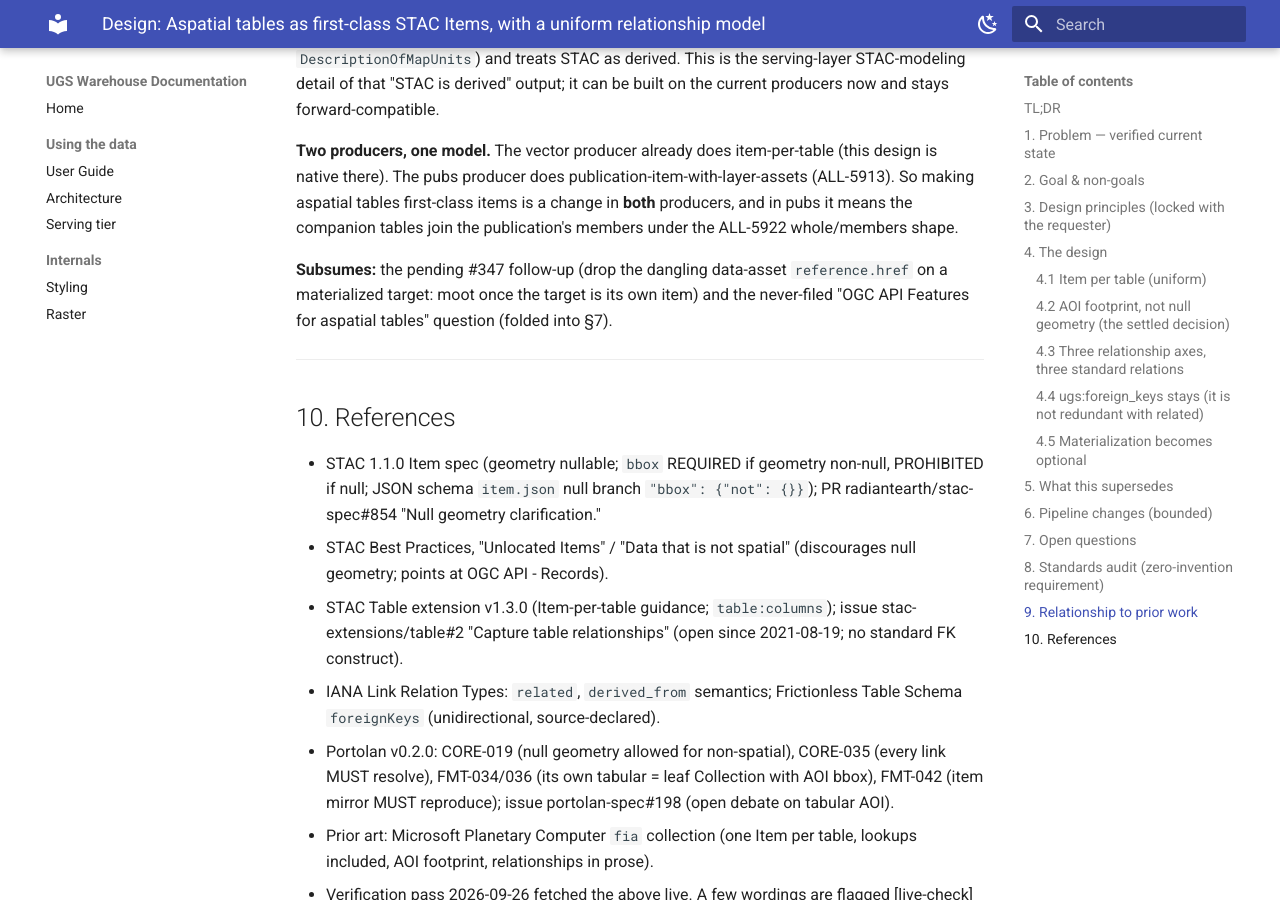
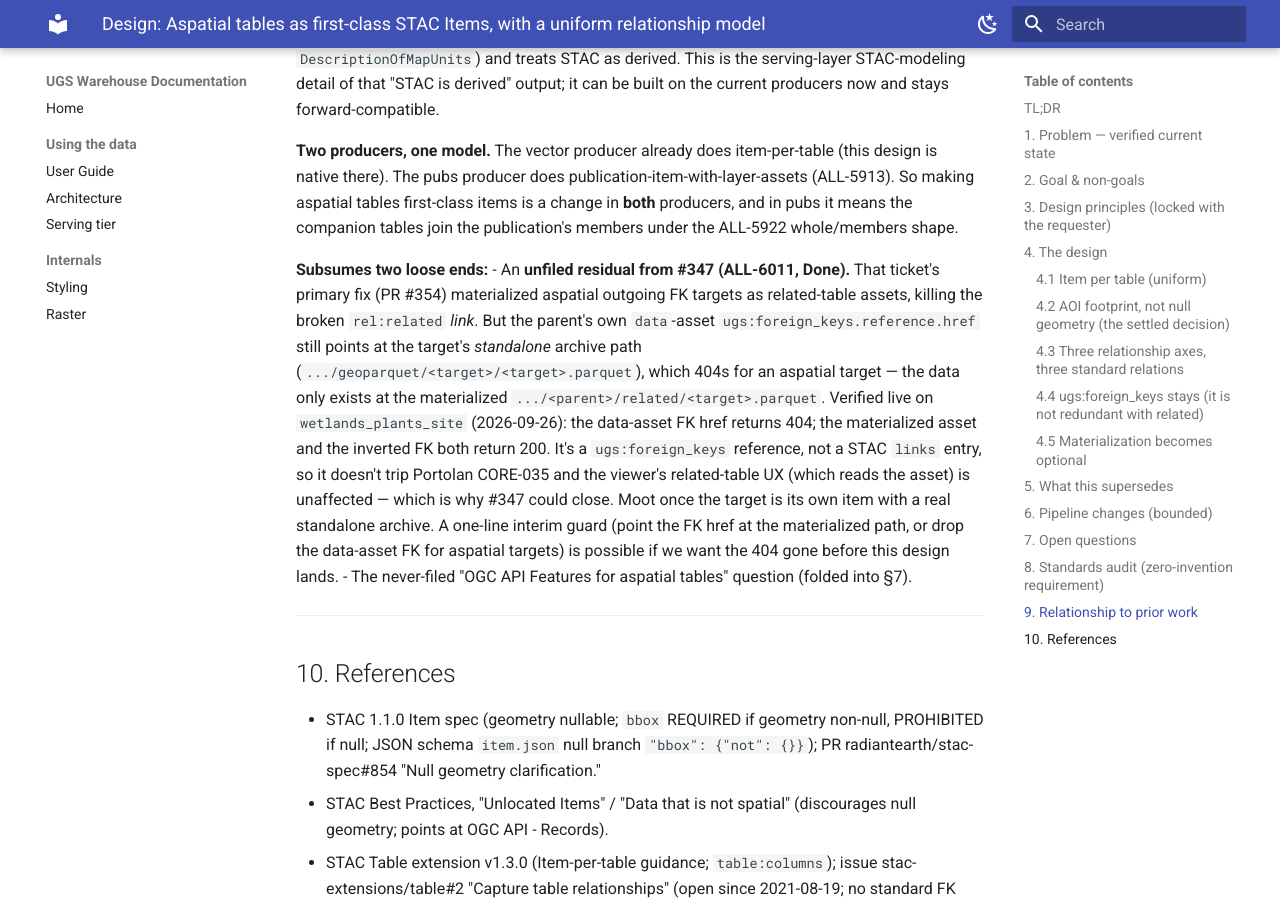
Before and after one commit to UGS-GIO/ugs-warehouse, an MkDocs documentation site: the page built from docs/superpowers/specs/2026-09-26-aspatial-tables-as-stac-items-design.md, in a window 1280 px wide and 900 px high, scrolled down 7425 px. Built offline with MkDocs 1.6.1 and Material for MkDocs 9.7.7, drawn with Linux system fonts in a browser that asks for light colours.

Commit message:
docs: correct #347 residual framing (ALL-6011 Done; data-asset FK href 404 verified live)

```diff
--- a/docs/superpowers/specs/2026-09-26-aspatial-tables-as-stac-items-design.md
+++ b/docs/superpowers/specs/2026-09-26-aspatial-tables-as-stac-items-design.md
@@ -153,7 +153,9 @@ This design does not stand alone; it intersects a partly-shipped, partly-in-flig
 
 **Two producers, one model.** The vector producer already does item-per-table (this design is native there). The pubs producer does publication-item-with-layer-assets (ALL-5913). So making aspatial tables first-class items is a change in **both** producers, and in pubs it means the companion tables join the publication's members under the ALL-5922 whole/members shape.
 
-**Subsumes:** the pending #347 follow-up (drop the dangling data-asset `reference.href` on a materialized target: moot once the target is its own item) and the never-filed "OGC API Features for aspatial tables" question (folded into §7).
+**Subsumes two loose ends:**
+- An **unfiled residual from #347 (ALL-6011, Done).** That ticket's primary fix (PR #354) materialized aspatial outgoing FK targets as related-table assets, killing the broken `rel:related` *link*. But the parent's own `data`-asset `ugs:foreign_keys.reference.href` still points at the target's *standalone* archive path (`.../geoparquet/<target>/<target>.parquet`), which 404s for an aspatial target — the data only exists at the materialized `.../<parent>/related/<target>.parquet`. Verified live on `wetlands_plants_site` (2026-09-26): the data-asset FK href returns 404; the materialized asset and the inverted FK both return 200. It's a `ugs:foreign_keys` reference, not a STAC `links` entry, so it doesn't trip Portolan CORE-035 and the viewer's related-table UX (which reads the asset) is unaffected — which is why #347 could close. Moot once the target is its own item with a real standalone archive. A one-line interim guard (point the FK href at the materialized path, or drop the data-asset FK for aspatial targets) is possible if we want the 404 gone before this design lands.
+- The never-filed "OGC API Features for aspatial tables" question (folded into §7).
 
 ---
 
```
